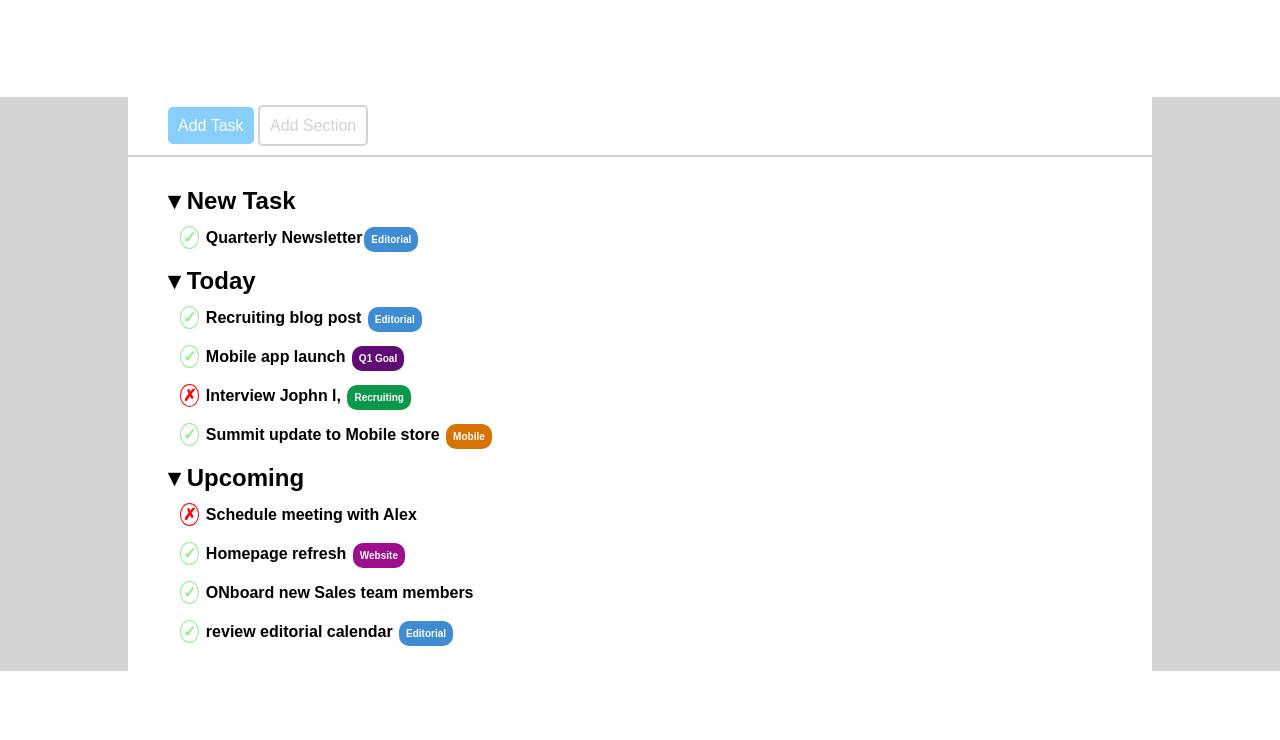
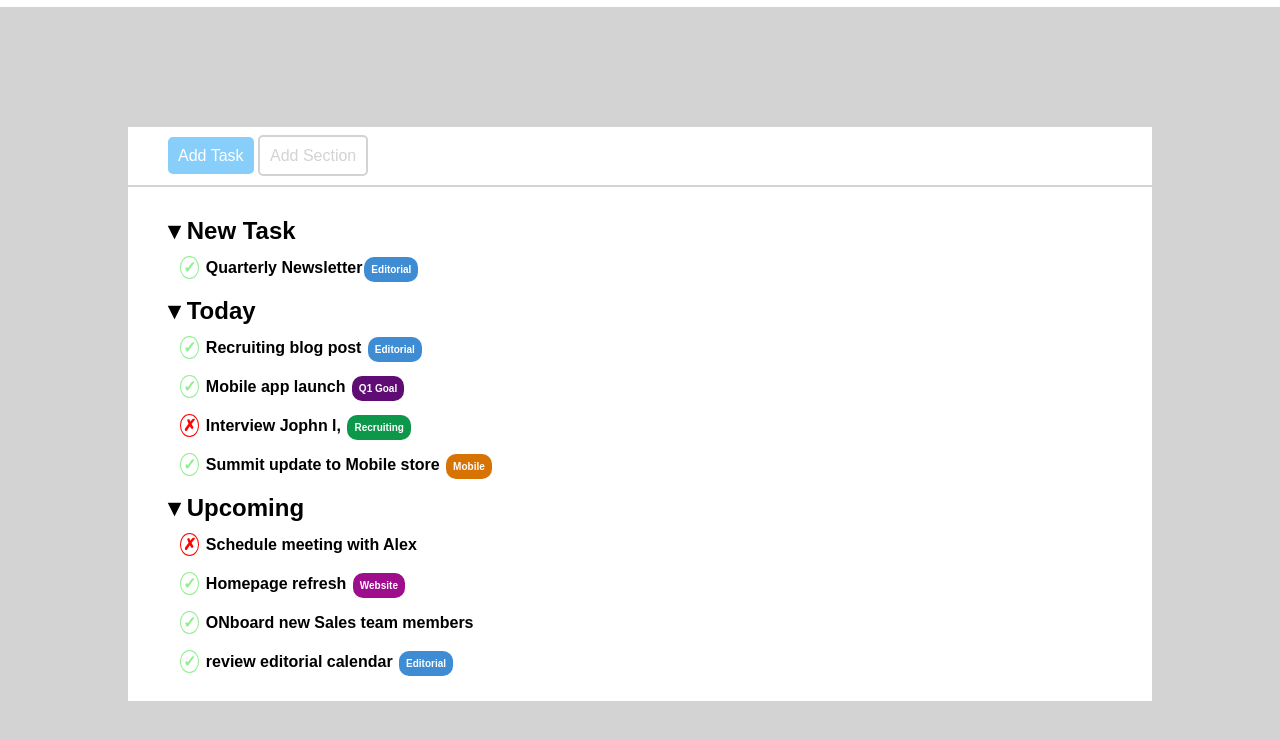
Before and after one commit to gabrivava/html-css-toboolist, a plain HTML site: page index.html in a window 1280 px wide. Shown: the part 104-844 px from the top of the page. Before the commit the page ends 800 px from the top, so only its background shows below. Drawn offline with Linux system fonts and the light colour scheme.

Commit message:
final commit

```diff
--- a/style.css
+++ b/style.css
@@ -28,13 +28,17 @@ body {
 /* main classes */
 main {
     background-color: lightgrey;
-
+    height: 100vw;
+    position: relative;
 }
 .contenitore {
     background-color: lightgrey;
     width: 80%;
     margin: auto;
     margin-top: 100px;
+    position: absolute;
+    left: 0;
+    right: 0;
 }
 
 .navigazione {
```
